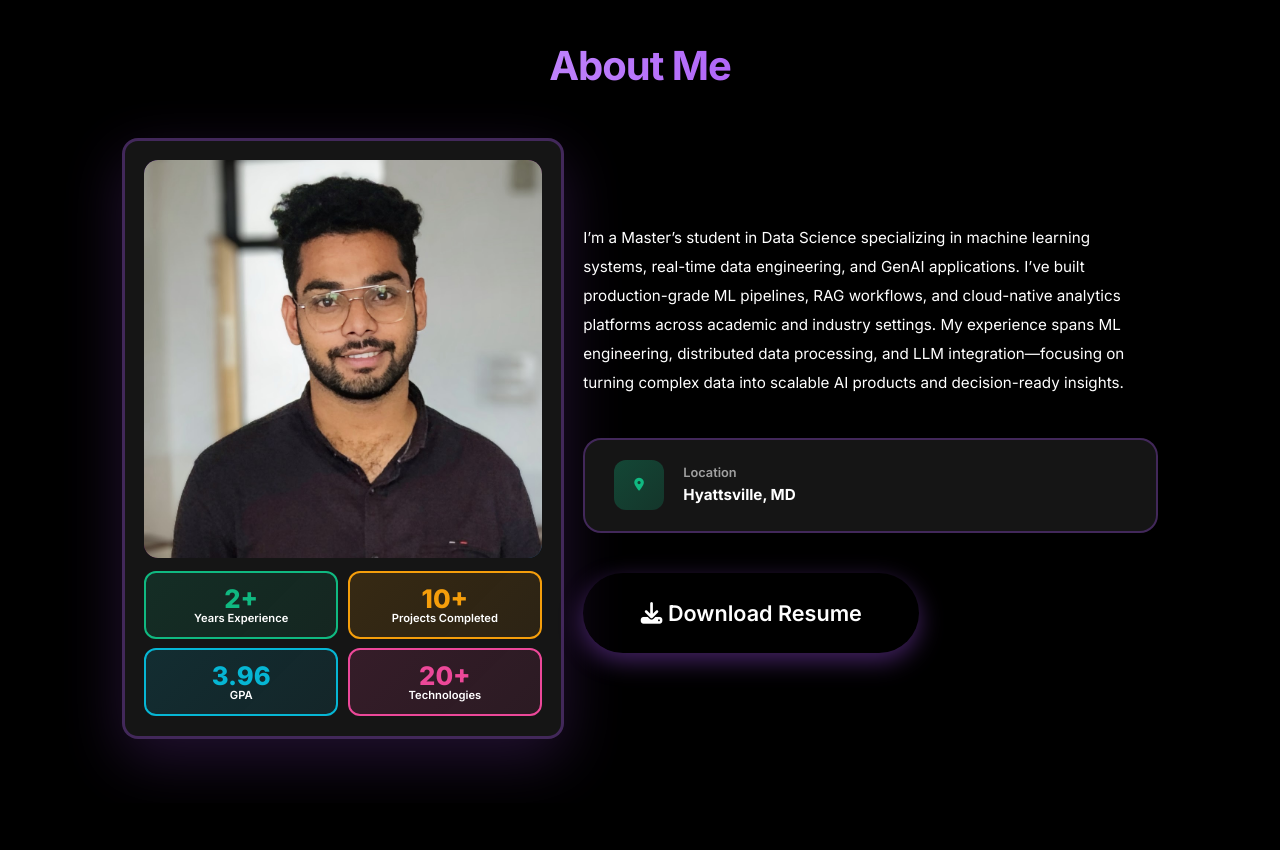
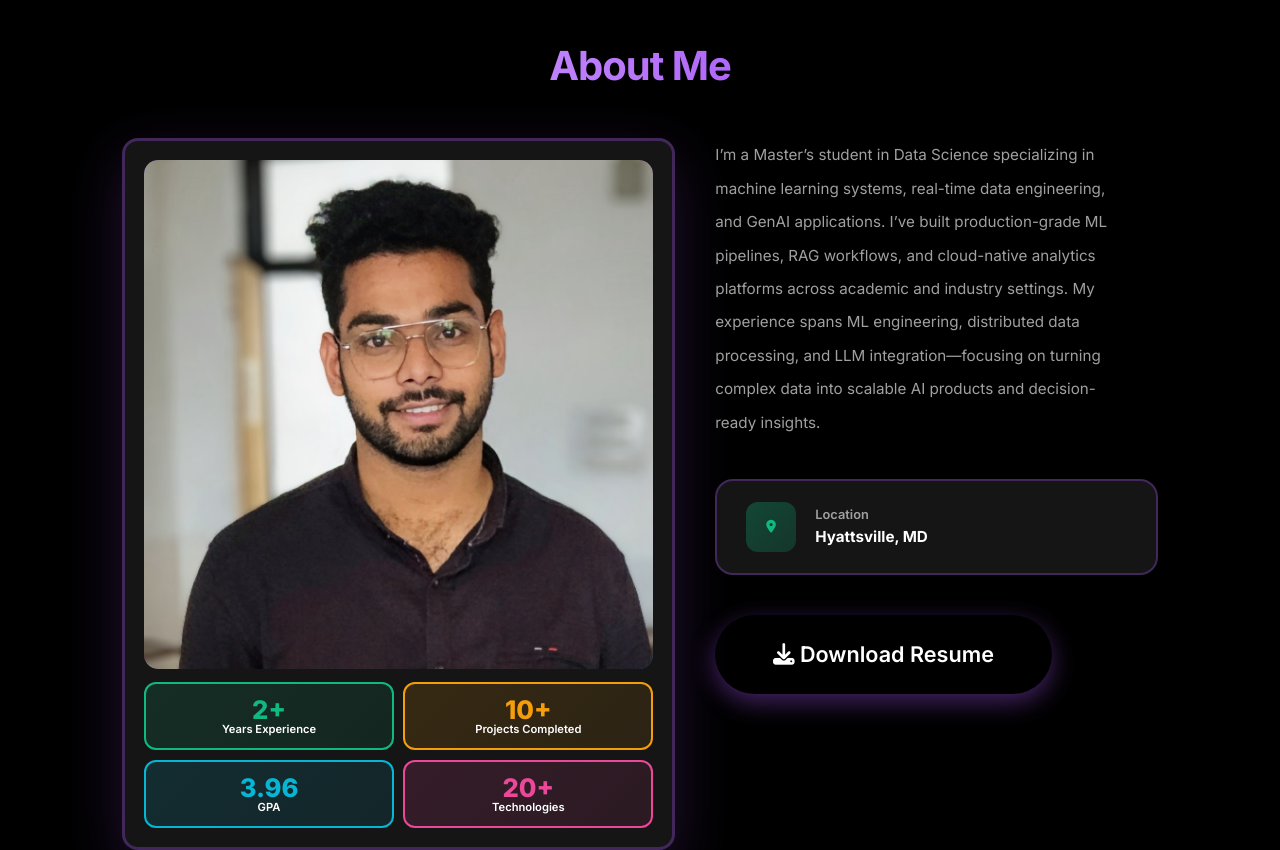
Before and after one commit to SivaRajes/portfolio, a plain HTML site: page index.html in a window 1280 px wide. Shown: the part 1080-1930 px from the top of the page. Drawn offline with nearby package versions, Linux system fonts and the light colour scheme.

Commit message:
Update styling and resume download links in index.html

```diff
--- a/index.html
+++ b/index.html
@@ -436,6 +436,21 @@
             line-height: 1;         /* Tighter line height */
         }
 
+        .about-grid {
+            display: grid;
+            grid-template-columns: 1fr 0.8fr;  /* Make right column narrower */
+            gap: 2.5rem;
+            align-items: start;  /* Change center to start so it aligns top */
+        }
+
+        .about-content p {
+            color: var(--text-gray);
+            font-size: 0.95rem;
+            line-height: 2.2;       /* Increase line height = taller */
+            margin-bottom: 1.8rem;
+            max-width: 420px;       /* Narrower max width */
+        }
+
         .about-content h3 {
             font-size: 0.95rem;
             margin-bottom: 1.2rem;
@@ -443,16 +458,6 @@
             -webkit-background-clip: text;
             -webkit-text-fill-color: transparent;
             background-clip: text;
-        }
-
-        .about-content p {
-            color: var(--white);
-            font-size: 0.95rem;
-            line-height: 1.9;
-            margin-bottom: 1.8rem;
-
-            max-width: 100%;
-            margin-bottom: 1rem;
         }
 
         .contact-info {
@@ -1358,7 +1363,7 @@
     <div class="nav-container">
 
         <!-- LEFT -->
-        <div class="logo">Portfolio</div>
+
 
         <!-- CENTER -->
         <ul class="nav-links">
@@ -1368,7 +1373,13 @@
         <li><a href="#experience">Experience</a></li>
         <li><a href="#projects">Projects</a></li>
         <li><a href="#contact">Contact</a></li>
-        <li><a href="#" class="btn-resume">Resume</a></li>
+        <li>
+            <a href="assets/resume.pdf"
+               class="btn-resume"
+               download="Venkata_Siva_Rajesh_Vithanala_Resume.pdf">
+                Resume
+            </a>
+        </li>
         </ul>
 
     </div>
@@ -1474,7 +1485,10 @@ My experience spans ML engineering, distributed data processing, and LLM integra
                             </div>
                         </div>
                     </div>
-                    <a href="#" class="btn btn-primary" style="margin-top: 2.5rem; display: inline-block;">
+                    <a href="assets/resume.pdf"
+                       class="btn btn-primary"
+                       style="margin-top: 2.5rem; display: inline-block;"
+                       download="Venkata_Siva_Rajesh_Vithanala_Resume.pdf">
                         <i class="fa-solid fa-download"></i> Download Resume
                     </a>
                 </div>
```
